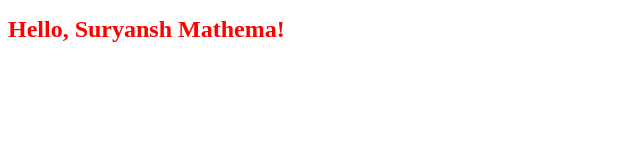
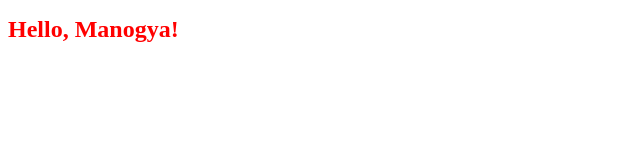
Before and after one commit to manogyaguragai/devops-practice, a plain HTML site: page index.html in a window 1280 px wide. Shown: the whole page, without its empty margins (0-640 px from the left). Drawn offline with Linux system fonts and the light colour scheme.

Commit message:
changes to name

```diff
--- a/index.html
+++ b/index.html
@@ -1,10 +1,10 @@
 <!DOCTYPE html>
 <html>
 <head>
-    <title>Hello, Suryansh Mathema!</title>
+    <title>Hello, Manogya!</title>
     <link rel="stylesheet" type="text/css" href="style.css">
 </head>
 <body>
-    <h1>Hello, Suryansh Mathema!</h1>
+    <h1>Hello, Manogya!</h1>
 </body>
 </html>
```
